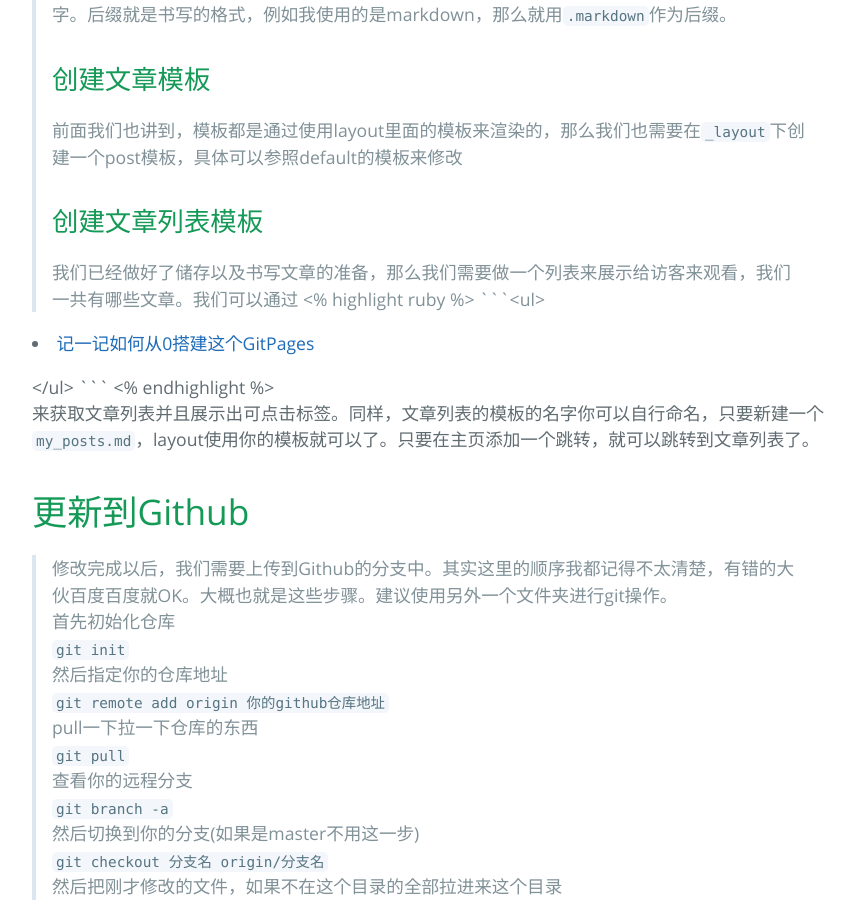
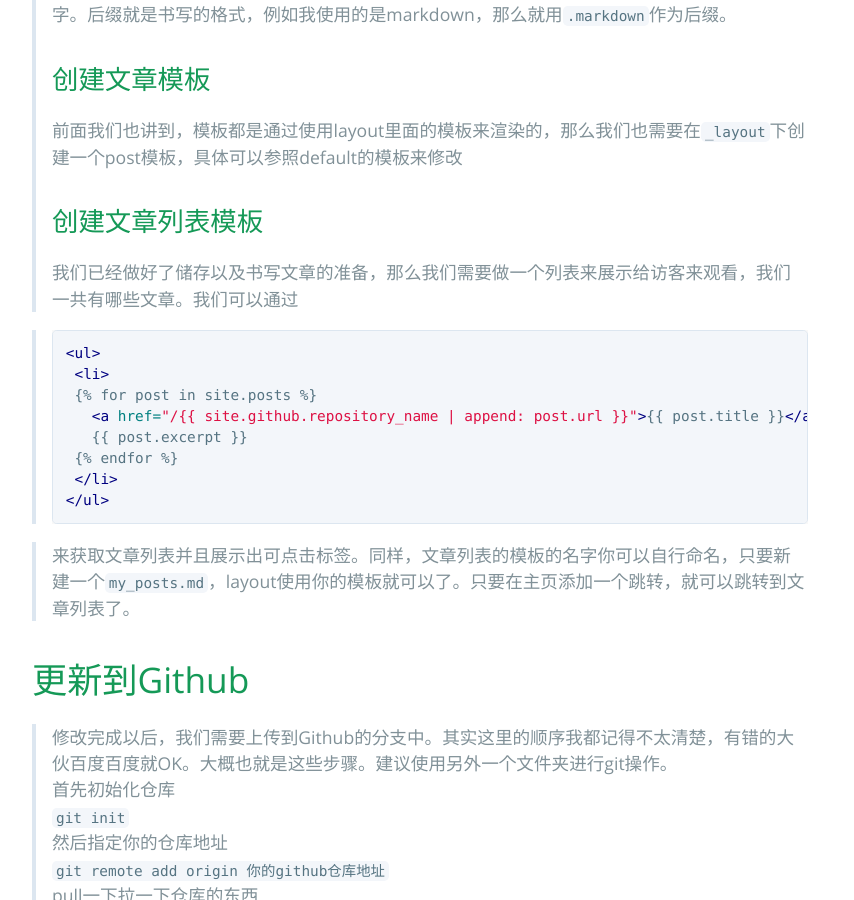
Before and after one commit to kptanjunhao/TansPages, a Jekyll site: the page built from _posts/2017-09-10-记一记如何从0搭建这个GitPages.markdown, in a window 1280 px wide and 900 px high, scrolled down 2478 px. Shown: the whole window, without its empty margins (192-1046 px from the left). Built offline with Jekyll 4.4.1, drawn with Linux system fonts in a browser that asks for light colours.

Commit message:
update post format

````diff
--- a/_layouts/posts.html
+++ b/_layouts/posts.html
@@ -24,6 +24,7 @@
         {% for post in site.posts %}
         <li>
           <a href="/{{ site.github.repository_name | append: post.url }}">{{ post.title }}</a>
+          {{ post.excerpt }}
         </li>
         {% endfor %}
       </ul>
--- a/_posts/2017-09-10-记一记如何从0搭建这个GitPages.markdown
+++ b/_posts/2017-09-10-记一记如何从0搭建这个GitPages.markdown
@@ -58,17 +58,20 @@ welcome("Tan");
 >前面我们也讲到，模板都是通过使用layout里面的模板来渲染的，那么我们也需要在`_layout`下创建一个post模板，具体可以参照default的模板来修改
 ## 创建文章列表模板
 >我们已经做好了储存以及书写文章的准备，那么我们需要做一个列表来展示给访客来观看，我们一共有哪些文章。我们可以通过
-<% highlight ruby %>
-```<ul>
-{% for post in site.posts %}
-<li>
-<a href="/{{ site.github.repository_name | append: post.url }}">{{ post.title }}</a>
-</li>
-{% endfor %}
-</ul>
-```
-<% endhighlight %>
-来获取文章列表并且展示出可点击标签。同样，文章列表的模板的名字你可以自行命名，只要新建一个`my_posts.md`，layout使用你的模板就可以了。只要在主页添加一个跳转，就可以跳转到文章列表了。
+
+>```html
+><ul>
+>  <li>
+>  {% raw %}{% for post in site.posts %}
+>    <a href="/{{ site.github.repository_name | append: post.url }}">{{ post.title }}</a>
+>    {{ post.excerpt }}
+>  {% endfor %}{% endraw %}
+>  </li>
+></ul>
+>```
+
+>来获取文章列表并且展示出可点击标签。同样，文章列表的模板的名字你可以自行命名，只要新建一个`my_posts.md`，layout使用你的模板就可以了。只要在主页添加一个跳转，就可以跳转到文章列表了。
+
 # 更新到Github
 >修改完成以后，我们需要上传到Github的分支中。其实这里的顺序我都记得不太清楚，有错的大伙百度百度就OK。大概也就是这些步骤。建议使用另外一个文件夹进行git操作。
 >首先初始化仓库
````
